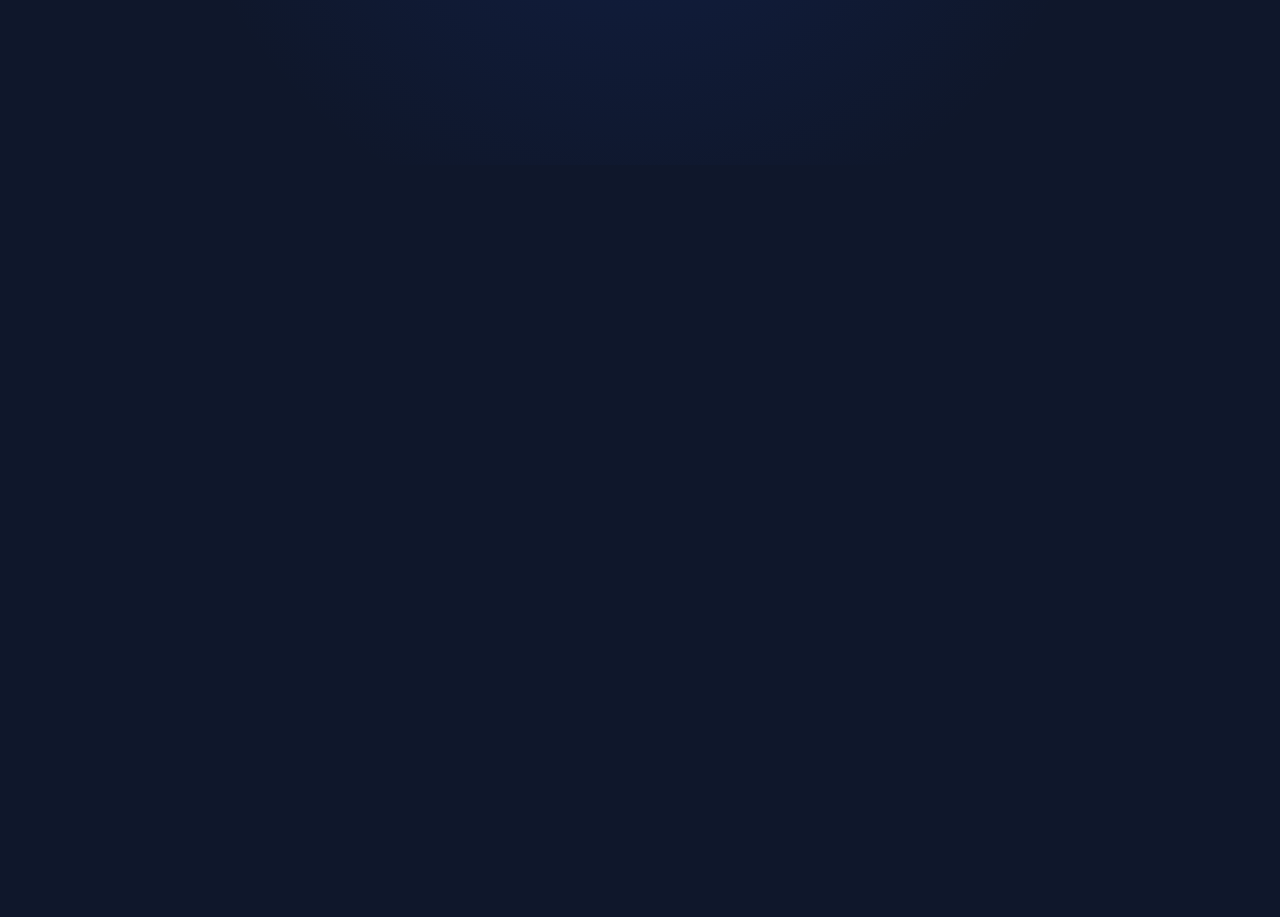
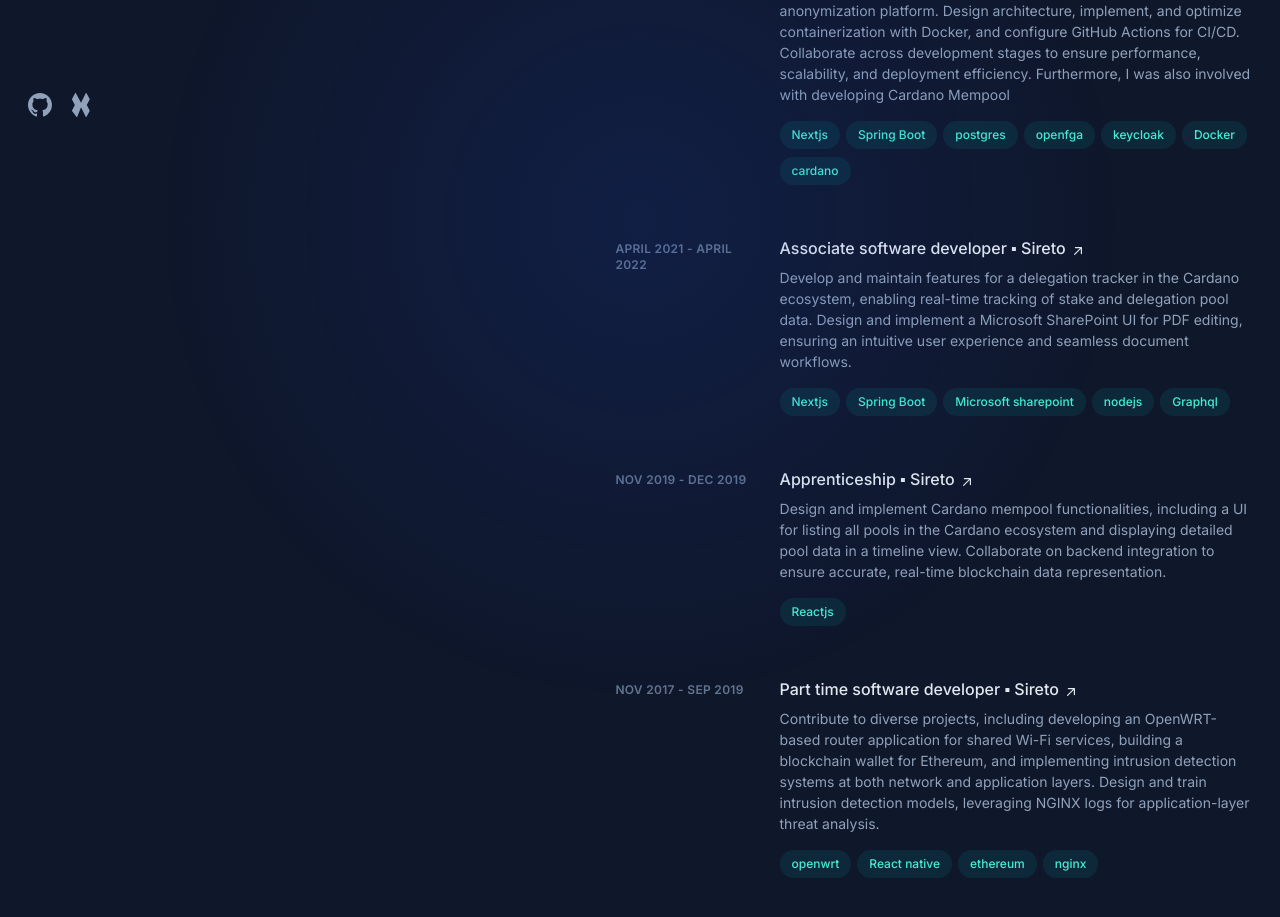
Before and after one commit to ruppo-912116/merupan, a Next.js app: page / in a window 1280 px wide. Shown: the part 635-1552 px from the top of the page. Before the commit the page ends 800 px from the top, so only its background shows below. Built offline with nearby package versions, Linux system fonts and the light colour scheme.

Commit message:
chore: add experience

```diff
--- a/src/components/details/details-container.tsx
+++ b/src/components/details/details-container.tsx
@@ -1,10 +1,11 @@
 import AboutSection from "@/components/details/about";
 import {useEffect, useRef} from "react";
+import ExperienceSection from "@/components/details/experience";
 
 const thresholdConfig = {
     root: null,
     rootMargin: "0px",
-    threshold: 0.5
+    threshold: 0.4
 }
 
 export default function DetailsContainer({setActiveSection}: { setActiveSection: (section: string) => void }) {
@@ -29,6 +30,7 @@
     return (
         <main id={"content"} className={"pt-24 lg:w-[52%] lg:py-24"}>
             <AboutSection ref={sectionRef}/>
+            <ExperienceSection ref={sectionRef}/>
         </main>
     )
 }
--- /dev/null
+++ b/src/components/details/experience.tsx
@@ -0,0 +1,154 @@
+import {forwardRef} from "react";
+import Link from "next/link";
+
+// Optional: add a url per experience if you want the company name to be clickable
+type Experience = {
+    date: string;
+    position: string;
+    company: string;
+    desc: string;
+    technologies: string[];
+    url: string;
+};
+
+const Experiences: Experience[] = [
+    {
+        date: "April 2022 - August 2025",
+        position: "Senior software developer",
+        company: "Sireto",
+        url: "https://sireto.com",
+        desc: `Build and maintain the backend and frontend for Anonymize Pro, a PDF anonymization
+                platform. Design architecture, implement, and optimize containerization with Docker, and
+                configure GitHub Actions for CI/CD. Collaborate across development stages to ensure
+                performance, scalability, and deployment efficiency. Furthermore, I was also involved with developing Cardano
+                Mempool`,
+        technologies: ["Nextjs", "Spring Boot", "postgres", "openfga", "keycloak", "Docker", "cardano"],
+    },
+    {
+        date: "April 2021 - April 2022",
+        position: "Associate software developer",
+        company: "Sireto",
+        url: "https://sireto.com",
+        desc: `Develop and maintain features for a delegation tracker in the Cardano ecosystem,
+                enabling real-time tracking of stake and delegation pool data. Design and implement
+                a Microsoft SharePoint UI for PDF editing, ensuring an intuitive user experience
+                and seamless document workflows.`,
+        technologies: ["Nextjs", "Spring Boot", "Microsoft sharepoint", "nodejs", "Graphql"],
+    },
+    {
+        date: "Nov 2019 - Dec 2019",
+        position: "Apprenticeship",
+        company: "Sireto",
+        url: "https://sireto.com",
+        desc: `Design and implement Cardano mempool functionalities, including a UI for
+                listing all pools in the Cardano ecosystem and displaying detailed pool data in a timeline view.
+                Collaborate on backend integration to ensure accurate, real-time blockchain data representation.`,
+        technologies: ["Reactjs"],
+    },
+    {
+        date: "Nov 2017 - Sep 2019",
+        position: "Part time software developer",
+        company: "Sireto",
+        url: "https://sireto.com",
+        desc: `Contribute to diverse projects, including developing an OpenWRT-based router application for
+                shared Wi-Fi services, building a blockchain wallet for Ethereum, and implementing intrusion detection systems
+                at both network and application layers. Design and train intrusion detection models, leveraging NGINX logs for
+                application-layer threat analysis.`,
+        technologies: ["openwrt", "React native", "ethereum", "nginx"],
+    },
+];
+
+function ExperienceItem({exp}: { exp: Experience }) {
+
+
+    const LinkIcon = <svg
+        xmlns="http://www.w3.org/2000/svg"
+        viewBox="0 0 20 20"
+        fill="currentColor"
+        className="inline-block h-4 w-4 shrink-0 transition-transform group-hover/link:-translate-y-1 group-hover/link:translate-x-1 group-focus-visible/link:-translate-y-1 group-focus-visible/link:translate-x-1 motion-reduce:transition-none ml-1 translate-y-px"
+        aria-hidden="true"
+    >
+        <path
+            fillRule="evenodd"
+            d="M5.22 14.78a.75.75 0 001.06 0l7.22-7.22v5.69a.75.75 0 001.5 0v-7.5a.75.75 0 00-.75-.75h-7.5a.75.75 0 000 1.5h5.69l-7.22 7.22a.75.75 0 000 1.06z"
+            clipRule="evenodd"
+        />
+    </svg>
+
+
+    return (
+        <li className="mb-12">
+            <div
+                className="group relative grid pb-1 transition-all sm:grid-cols-8 sm:gap-8 md:gap-4 lg:hover:!opacity-100 lg:group-hover/list:opacity-50">
+                {/* hover background */}
+                <div
+                    className="absolute -inset-x-4 -inset-y-4 z-0 hidden rounded-md transition motion-reduce:transition-none lg:-inset-x-6 lg:block lg:group-hover:bg-slate-800/50 lg:group-hover:shadow-[inset_0_1px_0_0_rgba(148,163,184,0.1)] lg:group-hover:drop-shadow-lg"/>
+                {/* date */}
+                <header
+                    className="z-10 mb-2 mt-1 text-xs font-semibold uppercase tracking-wide text-slate-500 sm:col-span-2"
+                    aria-label={`${exp.date}`}
+                >
+                    {exp.date}
+                </header>
+
+                {/* content */}
+                <div className="z-10 sm:col-span-6">
+                    {/* title */}
+                    <h3 className="font-medium leading-snug text-slate-200">
+                        <div>
+                            <Link
+                                className="inline-flex items-baseline font-medium leading-tight text-slate-200 hover:text-teal-300 focus-visible:text-teal-300 group/link text-base"
+                                href={exp.url}
+                                target="_blank"
+                                rel="noreferrer noopener"
+                                aria-label={`${exp.position} at ${exp.company}`}
+                            >
+                                    <span
+                                        className="absolute -inset-x-4 -inset-y-2.5 hidden rounded md:-inset-x-6 md:-inset-y-4 lg:block"/>
+                                <span>{exp.position} ▪&nbsp;</span>
+                                <span className="inline-block">
+                                        {exp.company}
+                                    {LinkIcon}
+                                    </span>
+                            </Link>
+                        </div>
+                    </h3>
+
+                    {/* description */}
+                    <p className="mt-2 text-sm leading-normal text-slate-400">{exp.desc}</p>
+
+                    {/* tech pills */}
+                    {exp.technologies?.length > 0 && (
+                        <ul className="mt-2 flex flex-wrap" aria-label="technologies used">
+                            {exp.technologies.map((tech) => (
+                                <li key={tech} className="mr-1.5 mt-2">
+                                    <div
+                                        className="flex items-center rounded-full bg-teal-400/10 px-3 py-1 text-xs font-medium leading-5 text-teal-300">
+                                        {tech}
+                                    </div>
+                                </li>
+                            ))}
+                        </ul>
+                    )}
+                </div>
+            </div>
+        </li>
+    );
+}
+
+const ExperienceSection = forwardRef<HTMLElement>(function ExperienceSection(_, ref) {
+    return (
+        <section id="experience" ref={ref}>
+            <ol className="group/list">
+                {Experiences.map((exp) => (
+                    <ExperienceItem
+                        key={`${exp.company}-${exp.position}-${exp.date}`}
+                        exp={exp}
+                    />
+                ))}
+            </ol>
+        </section>
+    );
+});
+
+export default ExperienceSection;
```
